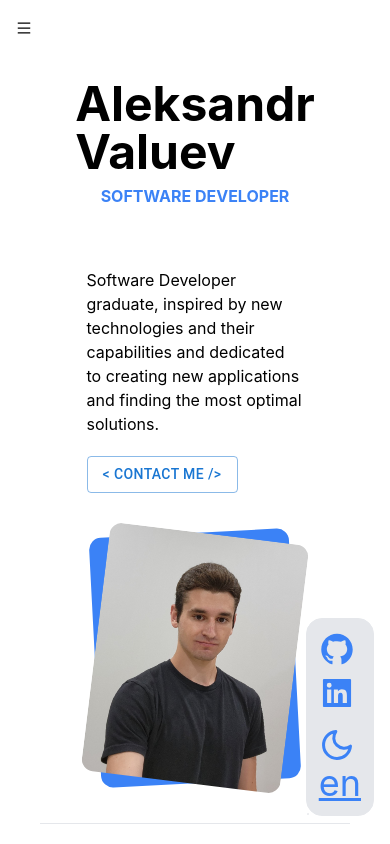
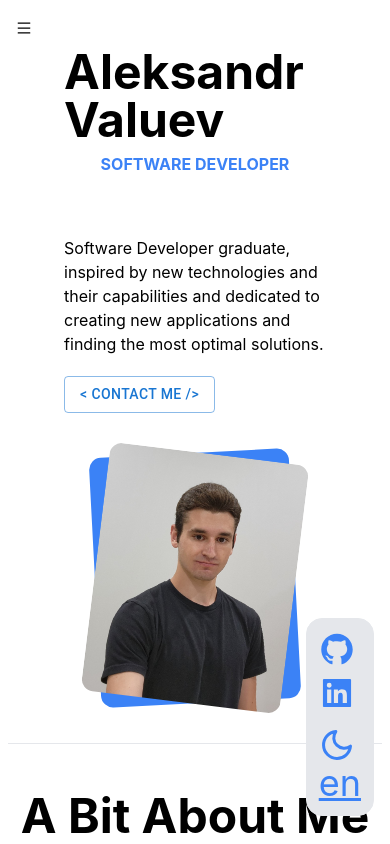
Before and after one commit to alecvaluev/portfolio, a React (Create React App) app: page / in a window 390 px wide. Shown: the top 844 px of the page. Built offline with nearby package versions, Linux system fonts and the light colour scheme.

Commit message:
Update Page.jsx

```diff
--- a/src/components/Page.jsx
+++ b/src/components/Page.jsx
@@ -75,7 +75,7 @@ export default function Page({headerOpen}) {
       <Header headerOpen={headerOpen}/>
 
       <div>
-        <div className="p-10 md:pt-44 md:px-40 xl:px-72">
+        <div className="p-2 md:pt-44 md:px-40 xl:px-72">
 
           <div className="flex flex-col md:flex-row items-center mt-10">
             <div className="w-[70%]">
```
